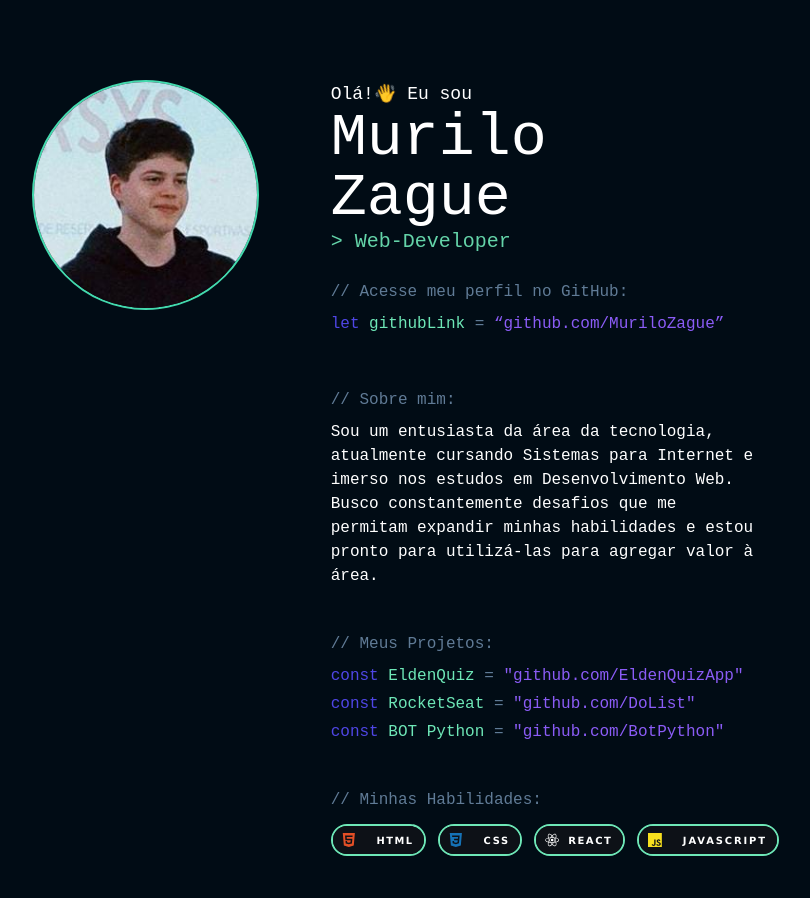
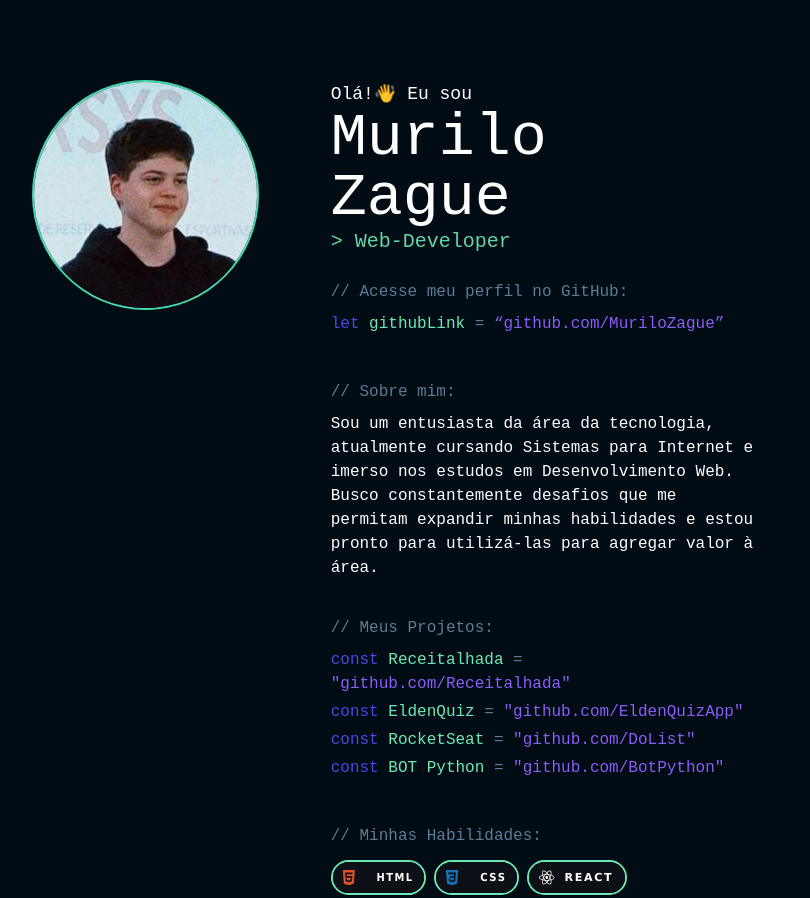
Before and after one commit to MuriloZague/Portfolio, a React (Vite) app: page / in a window 1280 px wide. Shown: the top 898 px of the page, without its empty margins (96-906 px from the left). Built offline with nearby package versions, Linux system fonts and the light colour scheme.

Commit message:
some bug fixed

```diff
--- a/src/App.tsx
+++ b/src/App.tsx
@@ -10,13 +10,14 @@ import CSS from '../icons/CSS.svg'
 import REACT from '../icons/REACT.svg'
 import JS from '../icons/JAVASCRIPT.svg'
 import PYTHON from '../icons/PYTHON.svg'
-
+import REACTNATIVE from '../icons/REACT NATIVE.svg'
 
 const habilidadesTech = [
   { src: HTML, width: 95 },
   { src: CSS, width: 85 },
   { src: REACT, width: 100 },
   { src: JS, width: 145 },
+  { src: REACTNATIVE, width: 160 }
 ];
 
 const estudandoTech = [
@@ -24,6 +25,7 @@ const estudandoTech = [
 ]
 
 const projetosPessoais = [
+  {title: 'Receitalhada', link: 'github.com/Receitalhada', href: 'https://github.com/MuriloZague/receitalhada'},
   { title: 'EldenQuiz', link: 'github.com/EldenQuizApp', href: 'https://github.com/MuriloZague/elden-quiz' },
   { title: 'RocketSeat', link: 'github.com/DoList', href: 'https://github.com/MuriloZague/todolist_rocket' },
   { title: 'BOT Python', link: 'github.com/BotPython', href: 'https://github.com/MuriloZague/Bot-simples-para-envio-de-emails' },
--- a/src/components/About/About.tsx
+++ b/src/components/About/About.tsx
@@ -1,6 +1,6 @@
 export default function About() {
  return (
-  <section className="w-full max-w-fit flex flex-row justify-center mt-8 cursor-default">
+  <section className="w-full max-w-fit flex flex-row justify-center mt-6 cursor-default">
   <div className='flex flex-col'>
     <div className="mt-5">
       <p className="mb-2">// Sobre mim:</p>
--- a/src/components/Info/Info.tsx
+++ b/src/components/Info/Info.tsx
@@ -10,7 +10,7 @@ type InfoProps = {
 export default function Info({name, text}: InfoProps) {
 
  return (
-   <section className="w-full max-w-fit flex flex-row justify-center mt-8 cursor-default info">
+   <section className="w-full max-w-fit flex flex-row justify-center mt-6 cursor-default info">
     <div className="mt-3">
     <p className="mb-2">// {name}:</p>
       <InfoText
--- a/src/components/Technologies/Tech.tsx
+++ b/src/components/Technologies/Tech.tsx
@@ -5,11 +5,11 @@ type TechProps = {
 
 export default function Tech({name, icons}: TechProps) {
  return (
-  <section className="w-full max-w-fit flex flex-row justify-center mt-8 cursor-default tech">
+  <section className="max-w-full flex mt-8 cursor-default tech">
 
     <div className="mt-2">
     <p className="mb-3">// {name}:</p>
-    <div className='flex gap-3 icons'>
+    <div className='flex gap-2 icons flex-wrap'>
         {icons.map((icon, index) => (
             <img
                 key={index}
--- a/src/index.css
+++ b/src/index.css
@@ -87,6 +87,7 @@ body {
   }
   .tech {
     margin-top: 25px;
+    justify-content: center;
   }
   .exp {
     display: flex;
```
Also changed, not shown: icons/REACT NATIVE.svg (added).
